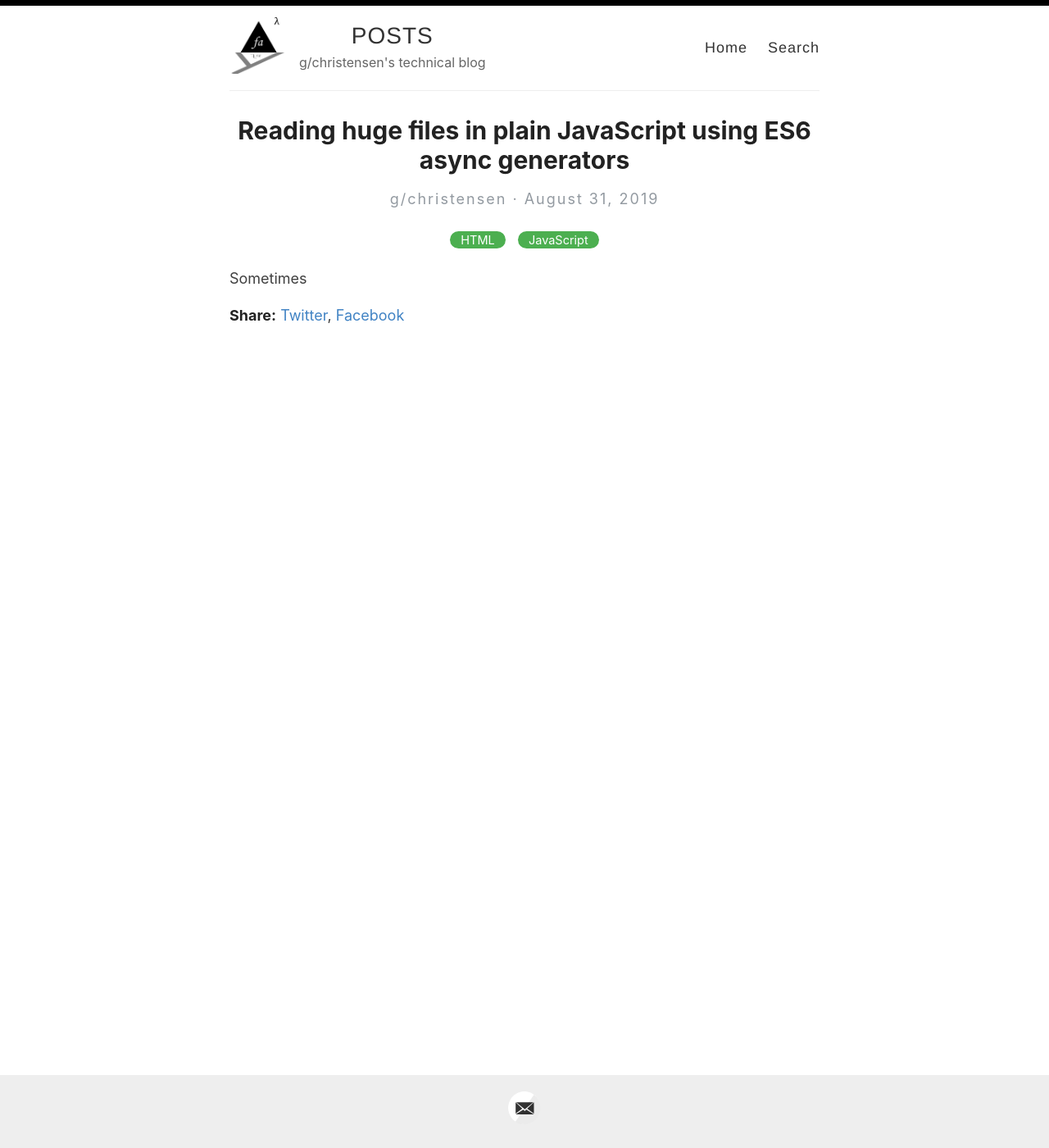
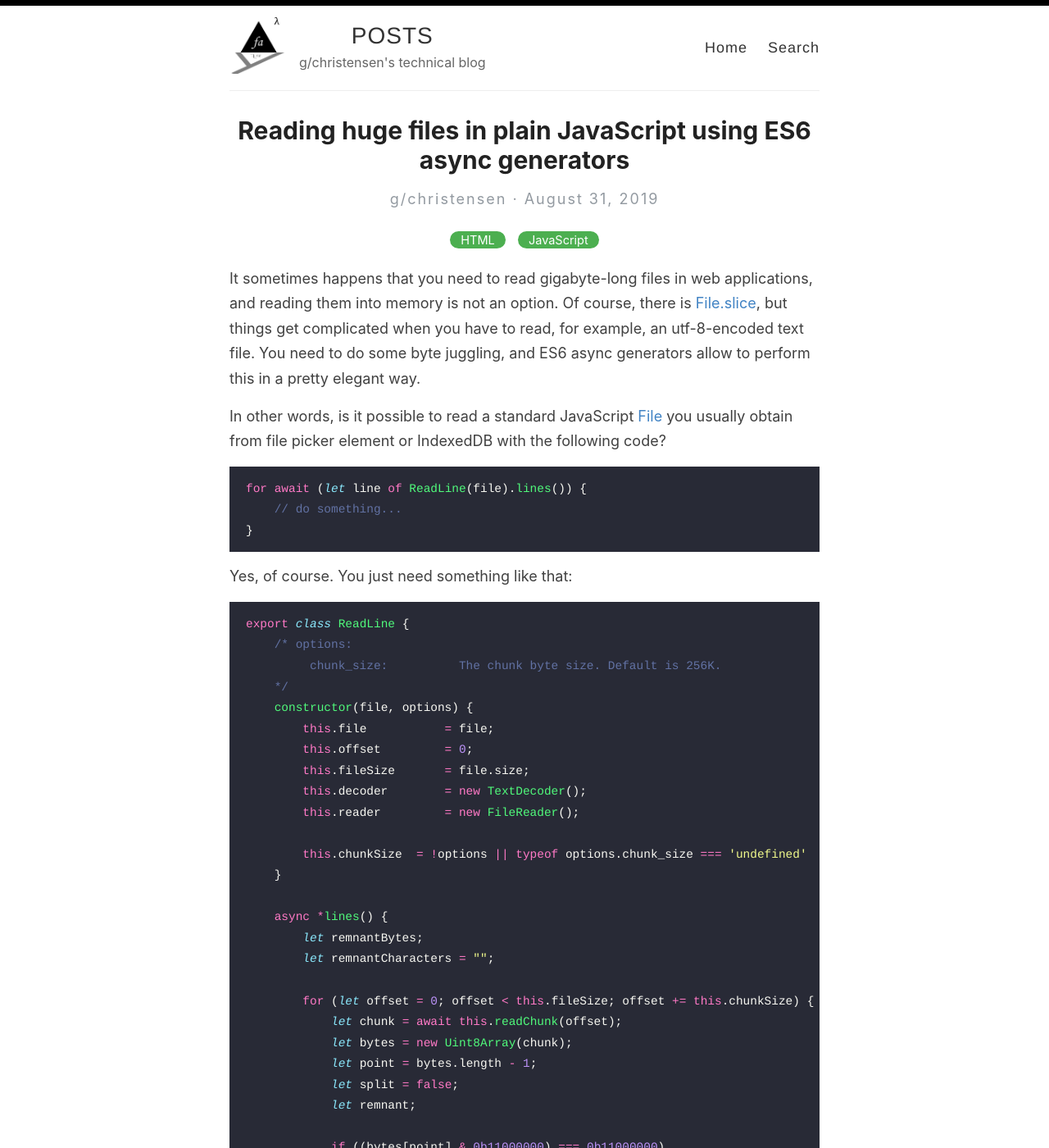
Before and after one commit to GChristensen/posts, a Jekyll site: the page built from _posts/2019-08-31-readline.md, in a window 1280 px wide and 1400 px high. Shown: the whole window at 82% size. Built offline with Jekyll 4.4.1, drawn with Linux system fonts in a browser that asks for light colours; some of the changed text lies outside the part shown.

Commit message:
config edit

````diff
--- a/_posts/2019-08-31-readline.md
+++ b/_posts/2019-08-31-readline.md
@@ -4,4 +4,114 @@ title: Reading huge files in plain JavaScript using ES6 async generators
 categories: [HTML, JavaScript]
 ---
 
-Sometimes
+It sometimes happens that you need to read gigabyte-long files in web applications, and reading them
+into memory is not an option. Of course, there is [File.slice](https://developer.mozilla.org/en-US/docs/Web/API/Blob/slice),
+but things get complicated when you have to read, for example, an utf-8-encoded text file. You need to do some byte
+juggling, and ES6 async generators allow to perform this in a pretty elegant way.
+
+In other words, is it possible to read a standard JavaScript [File](https://developer.mozilla.org/en-US/docs/Web/API/File)
+you usually obtain from file picker element or IndexedDB with the following code?
+
+```javascript
+for await (let line of ReadLine(file).lines()) {
+    // do something...
+}
+```
+
+Yes, of course. You just need something like that:
+
+```javascript
+export class ReadLine {
+    /* options:
+         chunk_size:          The chunk byte size. Default is 256K.
+    */
+    constructor(file, options) {
+        this.file           = file;
+        this.offset         = 0;
+        this.fileSize       = file.size;
+        this.decoder        = new TextDecoder();
+        this.reader         = new FileReader();
+
+        this.chunkSize  = !options || typeof options.chunk_size === 'undefined' ?  256 * 1024 : parseInt(options.chunk_size);
+    }
+
+    async *lines() {
+        let remnantBytes;
+        let remnantCharacters = "";
+
+        for (let offset = 0; offset < this.fileSize; offset += this.chunkSize) {
+            let chunk = await this.readChunk(offset);
+            let bytes = new Uint8Array(chunk);
+            let point = bytes.length - 1;
+            let split = false;
+            let remnant;
+
+            if ((bytes[point] & 0b11000000) === 0b11000000)
+                split = true;
+            else {
+                while (point && (bytes[point] & 0b11000000) === 0b10000000) {
+                    point -= 1;
+                }
+
+                if (point !== bytes.length - 1)
+                    split = true;
+            }
+
+            if (split) {
+                remnant = bytes.slice(point);
+                bytes = bytes.slice(0, point);
+
+                if (remnantBytes) {
+                    let newBytes = new Uint8Array(remnantBytes.length + bytes.length);
+                    newBytes.set(remnantBytes);
+                    newBytes.set(bytes, remnantBytes.length);
+                    bytes = newBytes;
+                }
+
+                remnantBytes = remnant;
+            }
+            else {
+                if (remnantBytes) {
+                    let newBytes = new Uint8Array(remnantBytes.length + bytes.length);
+                    newBytes.set(remnantBytes);
+                    newBytes.set(bytes, remnantBytes.length);
+                    bytes = newBytes;
+                }
+
+                remnantBytes = null;
+            }
+
+            let lines = this.decoder.decode(bytes).split("\n");
+
+            if (lines.length === 1) {
+                remnantCharacters = remnantCharacters + lines[0];
+            }
+            else if (lines.length) {
+                if (remnantCharacters)
+                    lines[0] = remnantCharacters + lines[0];
+
+                remnantCharacters = lines[lines.length - 1];
+                lines.length = lines.length - 1;
+
+                yield* lines;
+            }
+        }
+
+        yield remnantCharacters;
+    }
+
+    readChunk(offset) {
+        return new Promise((resolve, reject) => {
+            this.reader.onloadend = () => {
+                resolve(this.reader.result);
+            };
+            this.reader.onerror = e => {
+                reject(e);
+            };
+
+            this.reader.readAsArrayBuffer(this.file.slice(offset, offset + this.chunkSize));
+        });
+    }
+}
+
+```
````
